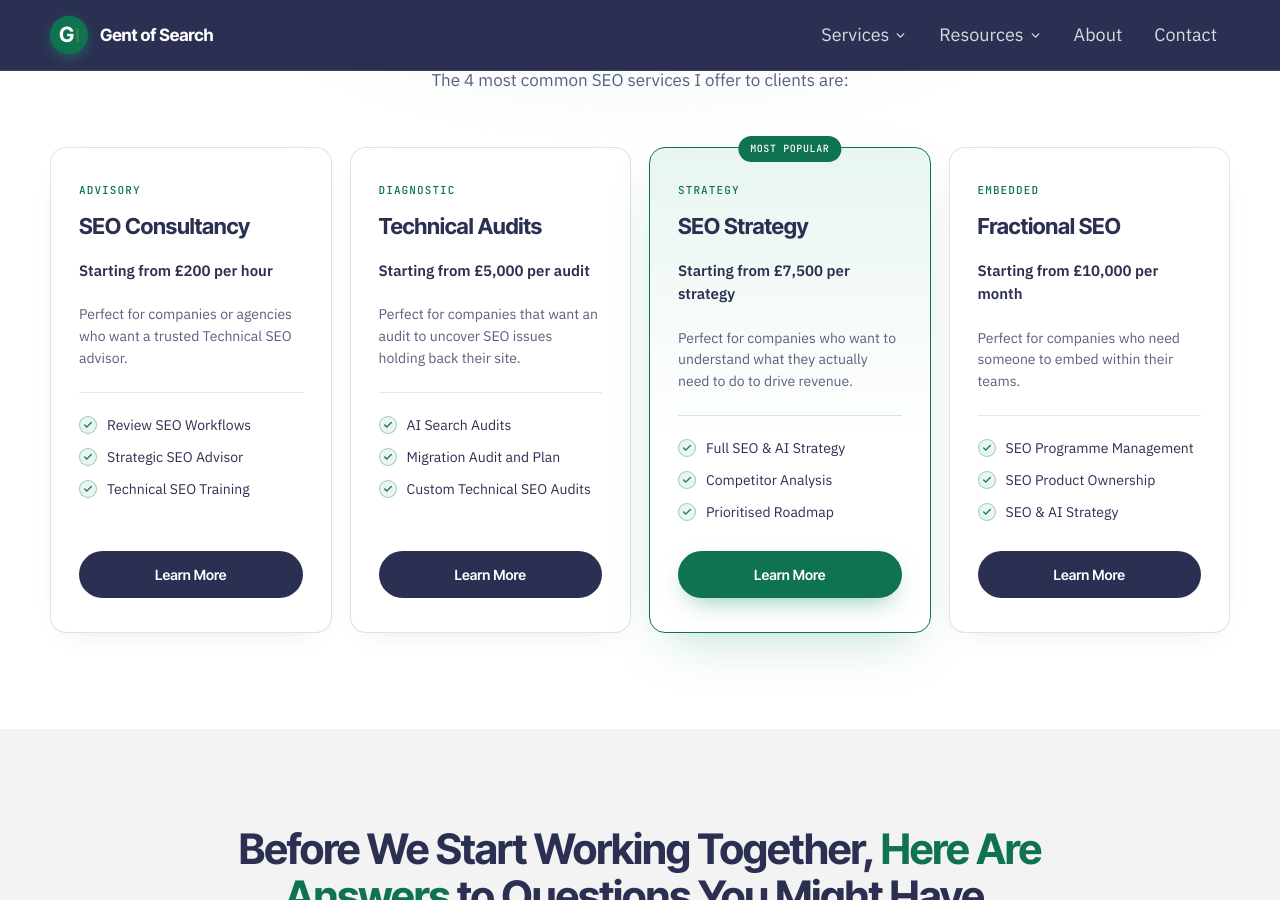
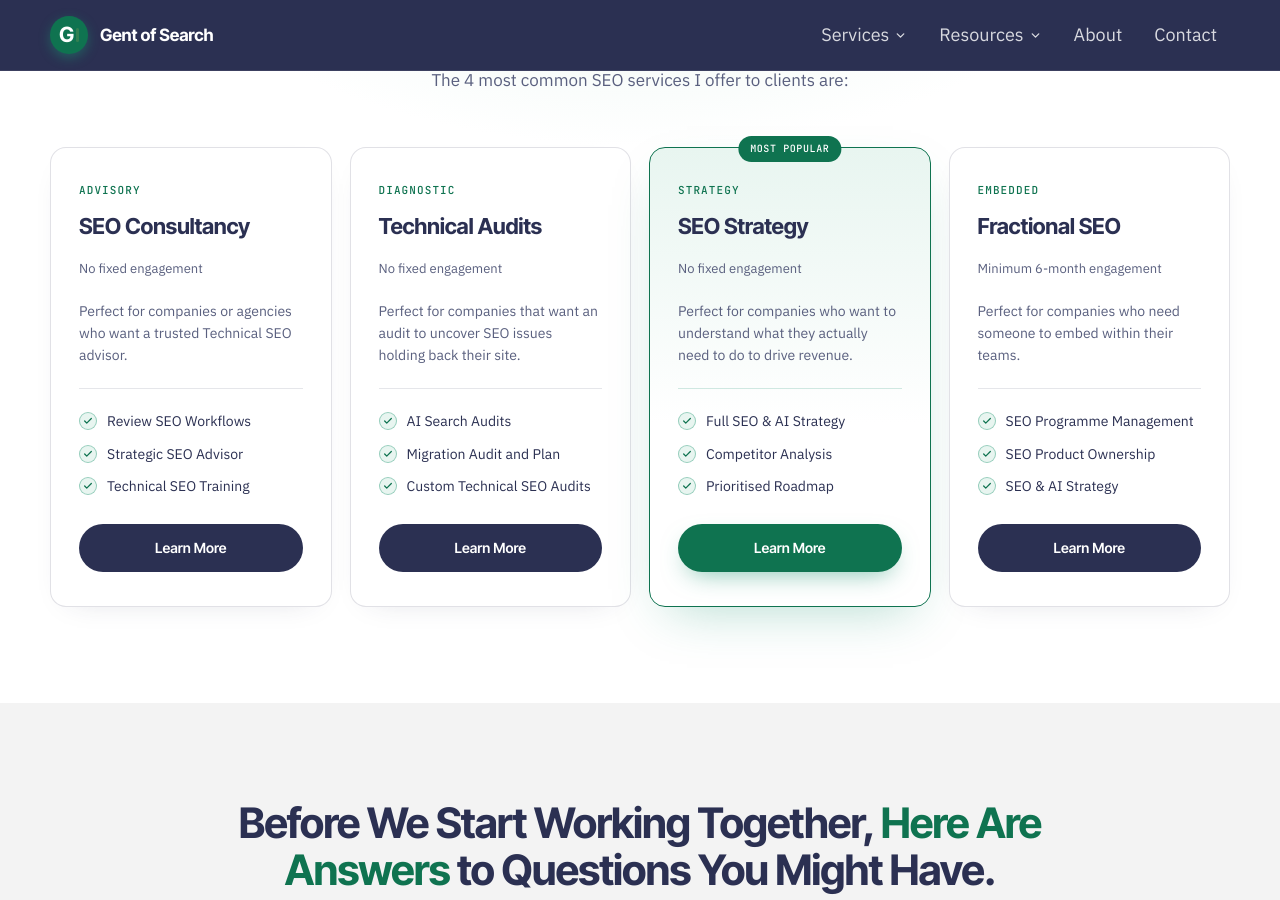
Before and after one commit to Gent-of-Search/gentofsearch.com, a Jekyll site: the page built from index.html, in a window 1280 px wide and 900 px high, scrolled down 7899 px. Built offline with Jekyll 4.4.1, drawn with Linux system fonts in a browser that asks for light colours.

Commit message:
Revert "Homepage pricing cards: show 'Starting from' prices in place of engagement subtitle"
This reverts commit 661d8a69e75eee0031cc7050fc59947096186dfd.

```diff
--- a/index.html
+++ b/index.html
@@ -376,7 +376,7 @@ permalink: "/"
         <div style="position:relative; display:flex; flex-direction:column; background:#FFFFFF; border:1px solid rgba(43,48,82,0.14); border-radius:16px; padding:34px 28px; box-shadow:0 10px 30px -22px rgba(43,48,82,0.25);">
           <div style="font-family:'JetBrains Mono',monospace; font-size:11px; font-weight:500; letter-spacing:0.1em; text-transform:uppercase; color:#0F7350; margin-bottom:10px;">Advisory</div>
           <div style="font-family:'Inter Tight',sans-serif; font-weight:700; font-size:22px; color:#2B3052; letter-spacing:-0.015em; margin-bottom:16px;">SEO Consultancy</div>
-          <div style="font-size:15px; font-weight:600; color:#2B3052; margin-bottom:22px;">Starting from £200 per hour</div>
+          <div style="font-size:13px; color:#5A607F; margin-bottom:22px;">No fixed engagement</div>
           <p style="font-size:14px; line-height:1.55; color:#5A607F; margin:0 0 22px; padding-bottom:22px; border-bottom:1px solid rgba(43,48,82,0.12);">Perfect for companies or agencies who want a trusted Technical SEO advisor.</p>
           <ul style="list-style:none; padding:0; margin:0 0 28px; display:flex; flex-direction:column; gap:12px; flex:1;">
             <li style="display:flex; gap:10px; align-items:flex-start; font-size:14px; line-height:1.45; color:#2B3052;"><span style="flex-shrink:0; width:18px; height:18px; border-radius:50%; background:#E8F5F0; border:1px solid rgba(26,147,111,0.4); display:grid; place-items:center; margin-top:1px;"><svg width="10" height="10" viewBox="0 0 24 24" fill="none" stroke="#0F7350" stroke-width="3" stroke-linecap="round" stroke-linejoin="round"><polyline points="20 6 9 17 4 12"></polyline></svg></span>Review SEO Workflows</li>
@@ -390,7 +390,7 @@ permalink: "/"
         <div style="position:relative; display:flex; flex-direction:column; background:#FFFFFF; border:1px solid rgba(43,48,82,0.14); border-radius:16px; padding:34px 28px; box-shadow:0 10px 30px -22px rgba(43,48,82,0.25);">
           <div style="font-family:'JetBrains Mono',monospace; font-size:11px; font-weight:500; letter-spacing:0.1em; text-transform:uppercase; color:#0F7350; margin-bottom:10px;">Diagnostic</div>
           <div style="font-family:'Inter Tight',sans-serif; font-weight:700; font-size:22px; color:#2B3052; letter-spacing:-0.015em; margin-bottom:16px;">Technical Audits</div>
-          <div style="font-size:15px; font-weight:600; color:#2B3052; margin-bottom:22px;">Starting from £5,000 per audit</div>
+          <div style="font-size:13px; color:#5A607F; margin-bottom:22px;">No fixed engagement</div>
           <p style="font-size:14px; line-height:1.55; color:#5A607F; margin:0 0 22px; padding-bottom:22px; border-bottom:1px solid rgba(43,48,82,0.12);">Perfect for companies that want an audit to uncover SEO issues holding back their site.</p>
           <ul style="list-style:none; padding:0; margin:0 0 28px; display:flex; flex-direction:column; gap:12px; flex:1;">
             <li style="display:flex; gap:10px; align-items:flex-start; font-size:14px; line-height:1.45; color:#2B3052;"><span style="flex-shrink:0; width:18px; height:18px; border-radius:50%; background:#E8F5F0; border:1px solid rgba(26,147,111,0.4); display:grid; place-items:center; margin-top:1px;"><svg width="10" height="10" viewBox="0 0 24 24" fill="none" stroke="#0F7350" stroke-width="3" stroke-linecap="round" stroke-linejoin="round"><polyline points="20 6 9 17 4 12"></polyline></svg></span>AI Search Audits</li>
@@ -405,7 +405,7 @@ permalink: "/"
           <span style="position:absolute; top:-12px; left:50%; transform:translateX(-50%); background:#0F7350; color:#FFFFFF; font-family:'JetBrains Mono',monospace; font-size:10px; font-weight:500; letter-spacing:0.06em; text-transform:uppercase; padding:5px 12px; border-radius:999px; white-space:nowrap;">Most Popular</span>
           <div style="font-family:'JetBrains Mono',monospace; font-size:11px; font-weight:500; letter-spacing:0.1em; text-transform:uppercase; color:#0F7350; margin-bottom:10px;">Strategy</div>
           <div style="font-family:'Inter Tight',sans-serif; font-weight:700; font-size:22px; color:#2B3052; letter-spacing:-0.015em; margin-bottom:16px;">SEO Strategy</div>
-          <div style="font-size:15px; font-weight:600; color:#2B3052; margin-bottom:22px;">Starting from £7,500 per strategy</div>
+          <div style="font-size:13px; color:#5A607F; margin-bottom:22px;">No fixed engagement</div>
           <p style="font-size:14px; line-height:1.55; color:#5A607F; margin:0 0 22px; padding-bottom:22px; border-bottom:1px solid rgba(26,147,111,0.2);">Perfect for companies who want to understand what they actually need to do to drive revenue.</p>
           <ul style="list-style:none; padding:0; margin:0 0 28px; display:flex; flex-direction:column; gap:12px; flex:1;">
             <li style="display:flex; gap:10px; align-items:flex-start; font-size:14px; line-height:1.45; color:#2B3052;"><span style="flex-shrink:0; width:18px; height:18px; border-radius:50%; background:#E8F5F0; border:1px solid rgba(26,147,111,0.4); display:grid; place-items:center; margin-top:1px;"><svg width="10" height="10" viewBox="0 0 24 24" fill="none" stroke="#0F7350" stroke-width="3" stroke-linecap="round" stroke-linejoin="round"><polyline points="20 6 9 17 4 12"></polyline></svg></span>Full SEO &amp; AI Strategy</li>
@@ -419,7 +419,7 @@ permalink: "/"
         <div style="position:relative; display:flex; flex-direction:column; background:#FFFFFF; border:1px solid rgba(43,48,82,0.14); border-radius:16px; padding:34px 28px; box-shadow:0 10px 30px -22px rgba(43,48,82,0.25);">
           <div style="font-family:'JetBrains Mono',monospace; font-size:11px; font-weight:500; letter-spacing:0.1em; text-transform:uppercase; color:#0F7350; margin-bottom:10px;">Embedded</div>
           <div style="font-family:'Inter Tight',sans-serif; font-weight:700; font-size:22px; color:#2B3052; letter-spacing:-0.015em; margin-bottom:16px;">Fractional SEO</div>
-          <div style="font-size:15px; font-weight:600; color:#2B3052; margin-bottom:22px;">Starting from £10,000 per month</div>
+          <div style="font-size:13px; color:#5A607F; margin-bottom:22px;">Minimum 6-month engagement</div>
           <p style="font-size:14px; line-height:1.55; color:#5A607F; margin:0 0 22px; padding-bottom:22px; border-bottom:1px solid rgba(43,48,82,0.12);">Perfect for companies who need someone to embed within their teams.</p>
           <ul style="list-style:none; padding:0; margin:0 0 28px; display:flex; flex-direction:column; gap:12px; flex:1;">
             <li style="display:flex; gap:10px; align-items:flex-start; font-size:14px; line-height:1.45; color:#2B3052;"><span style="flex-shrink:0; width:18px; height:18px; border-radius:50%; background:#E8F5F0; border:1px solid rgba(26,147,111,0.4); display:grid; place-items:center; margin-top:1px;"><svg width="10" height="10" viewBox="0 0 24 24" fill="none" stroke="#0F7350" stroke-width="3" stroke-linecap="round" stroke-linejoin="round"><polyline points="20 6 9 17 4 12"></polyline></svg></span>SEO Programme Management</li>
```
